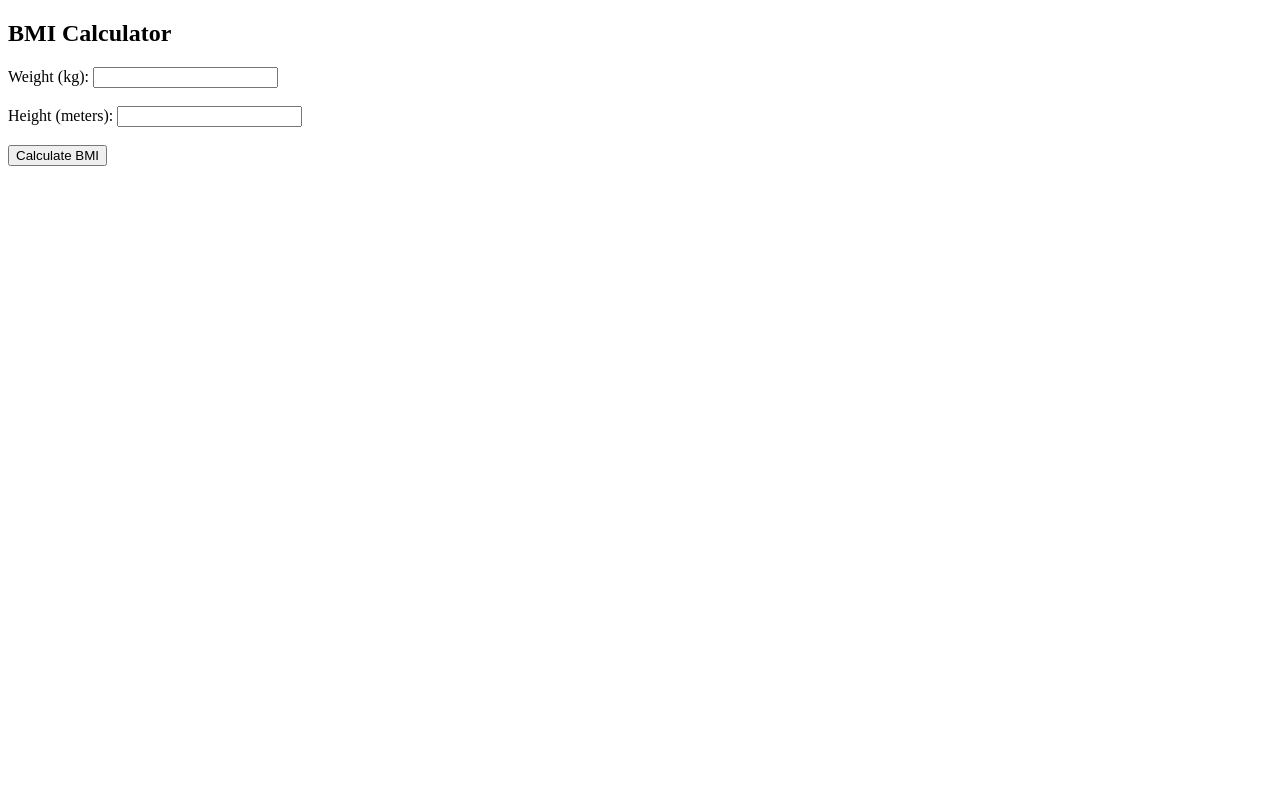
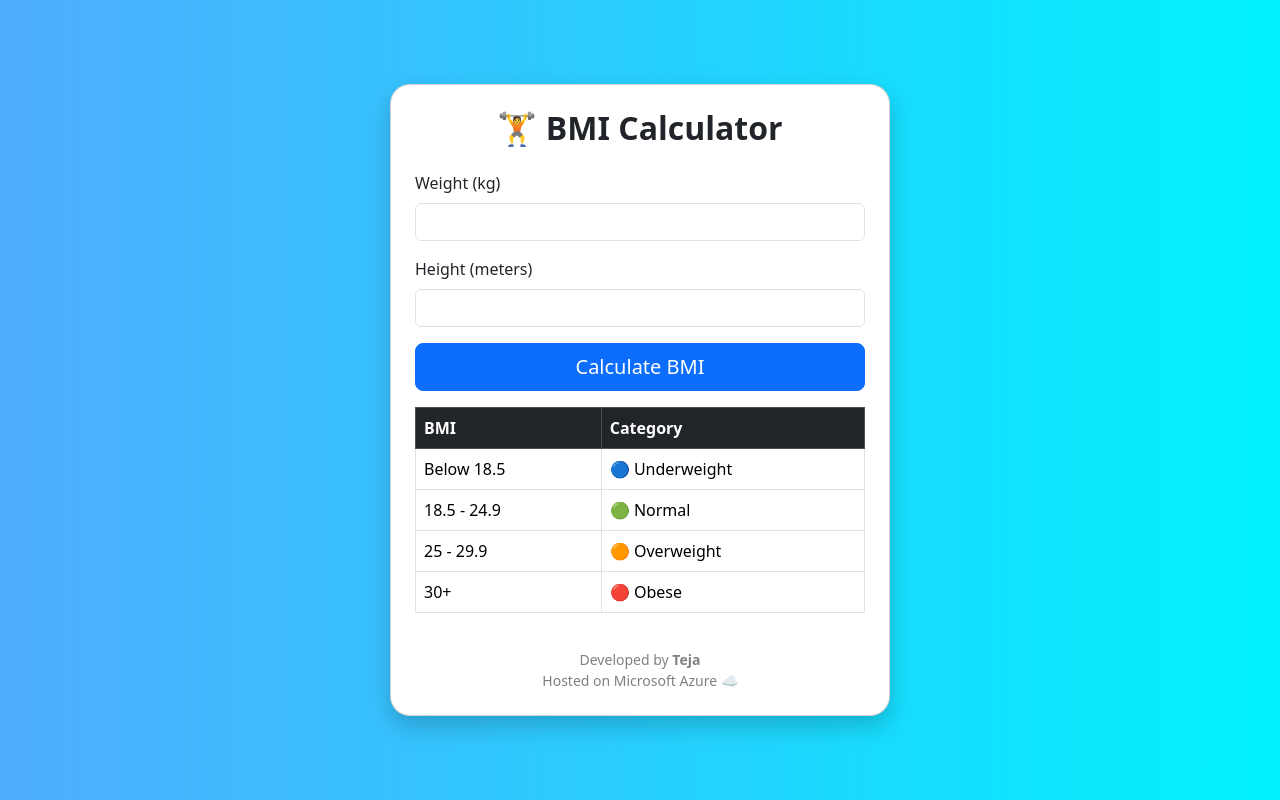
Before and after one commit to teja1528/bmi-calculator, a Flask app: page / in a window 1280 px wide. Run offline with Flask 3, Linux system fonts and the light colour scheme.

Commit message:
Added Bootstrap UI

```diff
--- a/templates/index.html
+++ b/templates/index.html
@@ -2,28 +2,128 @@
 <html>
 <head>
     <title>BMI Calculator</title>
+
+    <!-- Bootstrap CSS -->
+    <link href="https://cdn.jsdelivr.net/npm/bootstrap@5.3.3/dist/css/bootstrap.min.css" rel="stylesheet">
+
+    <style>
+        body{
+            background: linear-gradient(to right,#4facfe,#00f2fe);
+            height:100vh;
+            display:flex;
+            justify-content:center;
+            align-items:center;
+        }
+
+        .card{
+            width:500px;
+            border-radius:20px;
+            box-shadow:0px 10px 25px rgba(0,0,0,.2);
+        }
+
+        .title{
+            text-align:center;
+            font-weight:bold;
+        }
+
+        footer{
+            text-align:center;
+            margin-top:20px;
+            color:gray;
+            font-size:14px;
+        }
+    </style>
+
 </head>
+
 <body>
 
-<h2>BMI Calculator</h2>
+<div class="card p-4">
 
-<form method="POST">
+    <h2 class="title mb-4">🏋️ BMI Calculator</h2>
 
-    Weight (kg):
-    <input type="number" step="0.1" name="weight" required>
-    <br><br>
+    <form method="POST">
 
-    Height (meters):
-    <input type="number" step="0.01" name="height" required>
-    <br><br>
+        <div class="mb-3">
+            <label class="form-label">Weight (kg)</label>
+            <input
+                type="number"
+                step="0.1"
+                class="form-control"
+                name="weight"
+                required>
+        </div>
 
-    <button type="submit">Calculate BMI</button>
+        <div class="mb-3">
+            <label class="form-label">Height (meters)</label>
+            <input
+                type="number"
+                step="0.01"
+                class="form-control"
+                name="height"
+                required>
+        </div>
 
-</form>
+        <div class="d-grid">
+            <button class="btn btn-primary btn-lg">
+                Calculate BMI
+            </button>
+        </div>
 
-{% if result %}
-<h3>{{ result }}</h3>
-{% endif %}
+    </form>
+
+    {% if result %}
+
+    <div class="alert alert-success mt-4 text-center">
+        <h4>{{ result }}</h4>
+    </div>
+
+    {% endif %}
+
+    <table class="table table-bordered mt-3">
+
+        <thead class="table-dark">
+            <tr>
+                <th>BMI</th>
+                <th>Category</th>
+            </tr>
+        </thead>
+
+        <tbody>
+            <tr>
+                <td>Below 18.5</td>
+                <td>🔵 Underweight</td>
+            </tr>
+
+            <tr>
+                <td>18.5 - 24.9</td>
+                <td>🟢 Normal</td>
+            </tr>
+
+            <tr>
+                <td>25 - 29.9</td>
+                <td>🟠 Overweight</td>
+            </tr>
+
+            <tr>
+                <td>30+</td>
+                <td>🔴 Obese</td>
+            </tr>
+
+        </tbody>
+
+    </table>
+
+    <footer>
+
+        Developed by <b>Teja</b><br>
+
+        Hosted on Microsoft Azure ☁️
+
+    </footer>
+
+</div>
 
 </body>
+
 </html>
```
